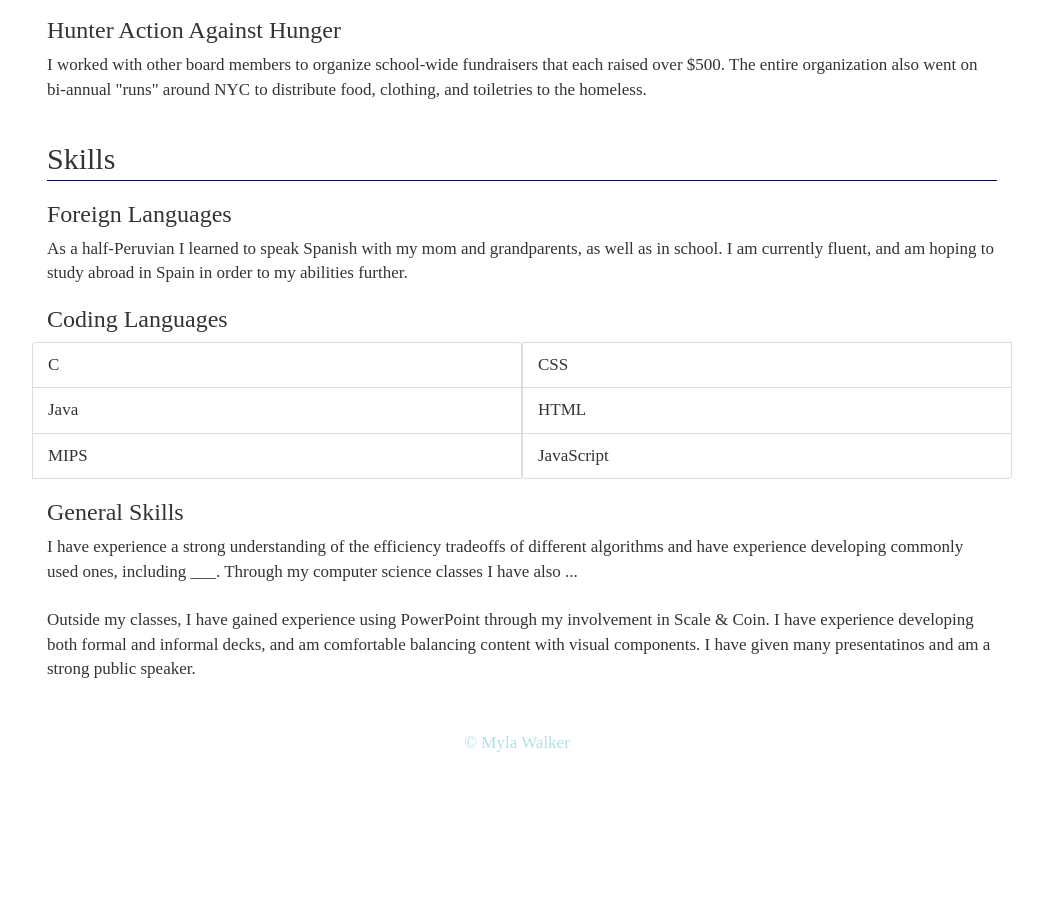
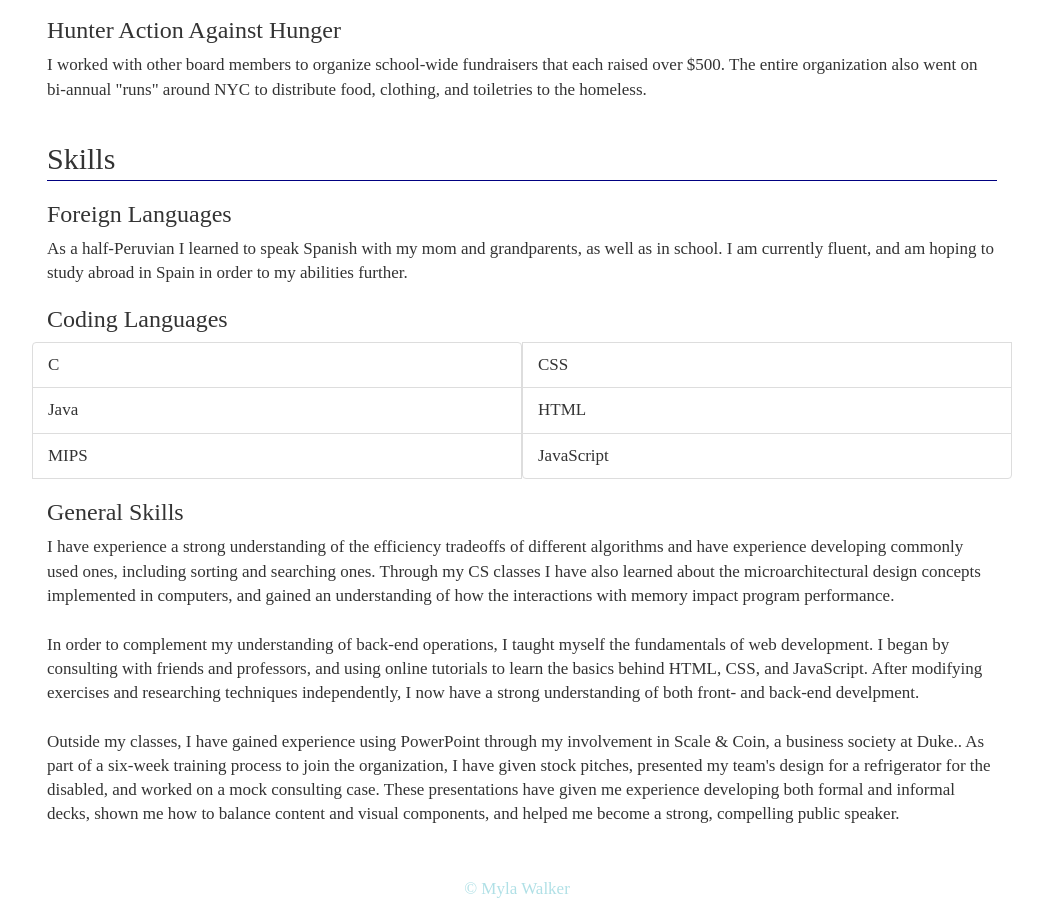
Before and after one commit to myliewalker/myliewalker.github.io, a plain HTML site: page pages/resume.html in a window 1280 px wide. Shown: the part 1597-2508 px from the top of the page, without its empty margins (123-1166 px from the left). Before the commit the page ends 2362 px from the top, so only its background shows below. Drawn offline with nearby package versions, Linux system fonts and the light colour scheme; a web font is replaced by a local one.

Commit message:
finished resume page

```diff
--- a/pages/resume.html
+++ b/pages/resume.html
@@ -31,7 +31,7 @@
             <a href="../assets/files/Myla Walker Resume.pdf" download target="blank" ID="file">Myla Walker Resume</a>
             </div>
         </section>
-        <section class="technical-experience">
+        <section ID="technical-experience">
             <div class="content-wrap">
             <h2>Technical Experience</h2>
             <h3>Huffman Coding Project</h3>
@@ -48,7 +48,7 @@
             </div>
         </section>
 
-        <section class="work-experience">
+        <section ID="work-experience">
             <div class="content-wrap">
             <h2>Work Experience</h2>
             <h3>Gruss Lipper Biophotonics Lab</h3>
@@ -87,7 +87,7 @@
             </div>
         </section>
 
-        <section class="activities">
+        <section ID="activities">
             <div class="content-wrap">
             <h2>Extracurricular Activities</h2>
             <h3>Scale and Coin Business Society</h3>
@@ -106,7 +106,7 @@
             </div>
         </section>
 
-        <section class="skills">
+        <section ID="skills">
             <div class="content-wrap">
             <h2>Skills</h2>
             <h3>Foreign Languages</h3>
@@ -125,12 +125,22 @@
 
             <h3>General Skills</h3>
             <p>I have experience a strong understanding of the efficiency tradeoffs of different algorithms and have experience
-                developing commonly used ones, including ___. Through my computer science classes I have also ...
+                developing commonly used ones, including sorting and searching ones. Through my CS classes I have also learned
+                about the microarchitectural design concepts implemented in computers, and gained an understanding of how the
+                interactions with memory impact program performance.
                 <br>
                 <br>
-                Outside my classes, I have gained experience using PowerPoint through my involvement in Scale & Coin. I have
-                experience developing both formal and informal decks, and am comfortable balancing content with visual components.
-                I have given many presentatinos and am a strong public speaker.
+                In order to complement my understanding of back-end operations, I taught myself the fundamentals of web development.
+                I began by consulting with friends and professors, and using online tutorials to learn the basics behind HTML, CSS,
+                and JavaScript. After modifying exercises and researching techniques independently, I now have a strong understanding of
+                both front- and back-end develpment.
+                <br>
+                <br>
+                Outside my classes, I have gained experience using PowerPoint through my involvement in Scale & Coin, a business society
+                at Duke.. As part of a six-week training process to join the organization, I have given stock pitches, presented my team's
+                design for a refrigerator for the disabled, and worked on a mock consulting case. These presentations have given me
+                experience developing both formal and informal decks, shown me how to balance content and visual components, and helped
+                me become a strong, compelling public speaker.
             </p>
             </div>
         </section>
```
